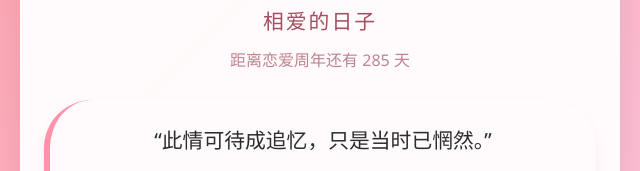
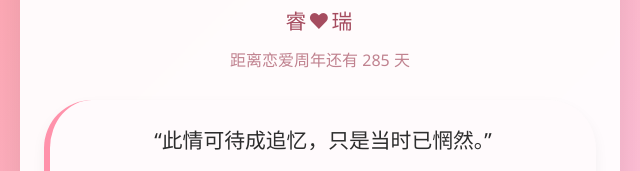
Before and after one commit to 123Karui/love-days, a plain HTML site: page rui-love.html in a window 1280 px wide. Shown: the part 293-464 px from the top of the page, 320-960 px from the left. Drawn offline with Linux system fonts and the light colour scheme.

Commit message:
Update rui-love.html

```diff
--- a/rui-love.html
+++ b/rui-love.html
@@ -160,7 +160,7 @@
 <div class="card">
     <h1>❤️ 我们的心动纪念日 ❤️</h1>
     <div class="days-number" id="totalDays">✨</div>
-    <div class="days-label">相爱的日子</div>
+    <div class="days-label">睿❤瑞</div>
     <div class="event-date" id="nextEvent"></div>
 
     <div class="poem-section">
```
